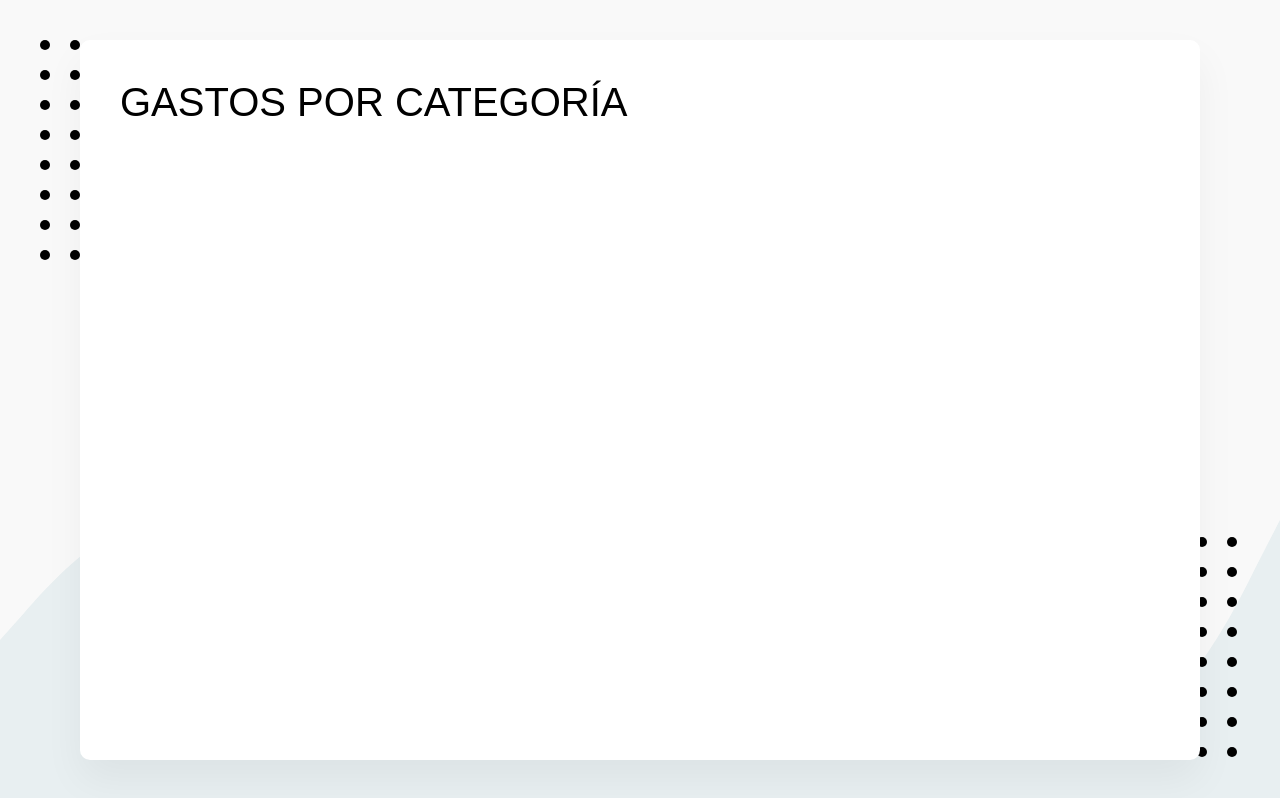
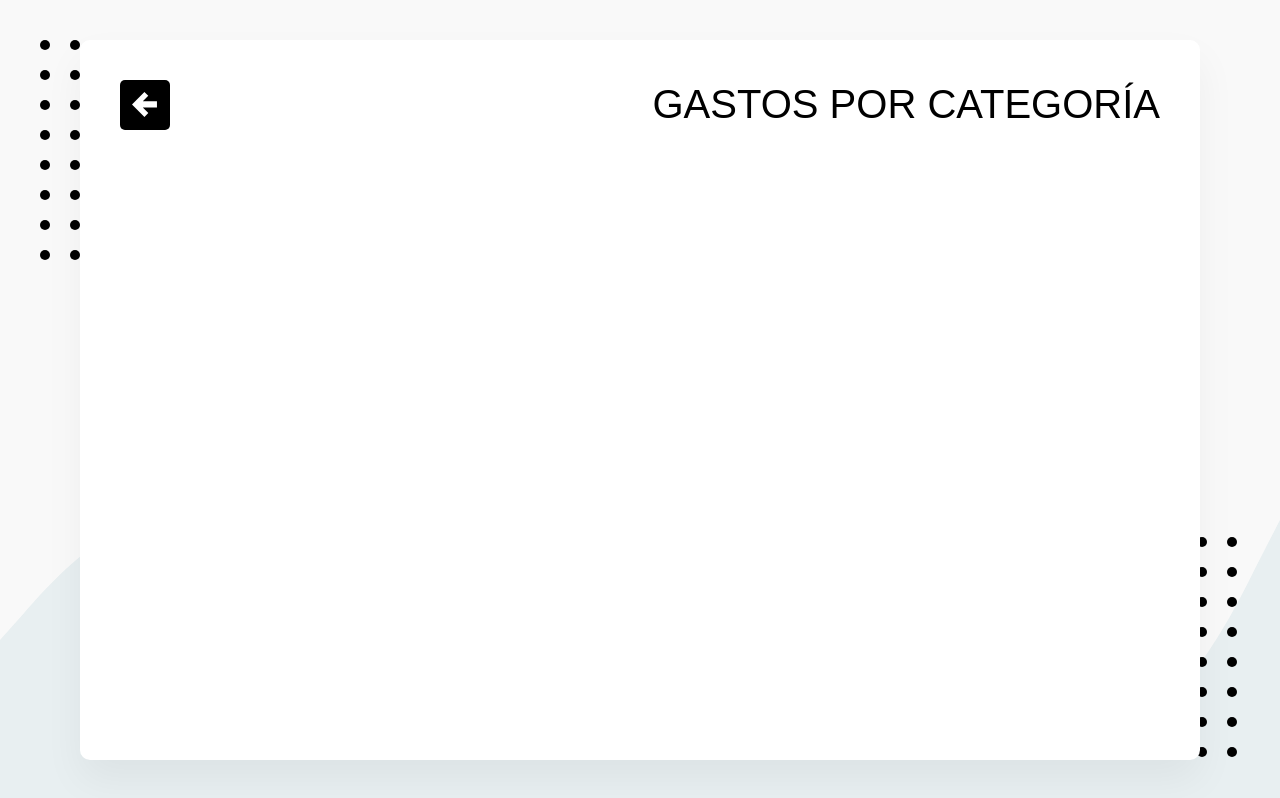
Before and after one commit to esdrasclth/AppExpenseLists, a React (Create React App) app: page /categorias in a window 1280 px wide. Built offline with nearby package versions, Linux system fonts and the light colour scheme; what webfontloader would draw is missing.

Commit message:
adding back button and its functionality

```diff
--- a/src/components/GastosPorCategoria.js
+++ b/src/components/GastosPorCategoria.js
@@ -1,7 +1,8 @@
 import React from 'react'
 import { Helmet } from 'react-helmet'
 
-import { Header, Titulo, ContenedorHeader } from '../elements/Header'
+import BtnRegresar from '../elements/BtnRegresar'
+import { Header, Titulo } from '../elements/Header'
 
 const GastosPorCategoria = () => {
     return (
@@ -11,10 +12,8 @@ const GastosPorCategoria = () => {
             </Helmet>
 
             <Header>
-                <ContenedorHeader>
-                    <Titulo>Gastos por Categoría</Titulo>
-
-                </ContenedorHeader>
+                <BtnRegresar />
+                <Titulo>Gastos por Categoría</Titulo>
             </Header>
         </>
     );
--- a/src/components/ListaDeGastos.js
+++ b/src/components/ListaDeGastos.js
@@ -1,8 +1,21 @@
 import React from 'react'
+import { Helmet } from 'react-helmet'
+
+import BtnRegresar from '../elements/BtnRegresar'
+import { Header, Titulo } from '../elements/Header'
 
 const ListaDeGastos = () => {
     return (
-        <h1>Lista de gastos</h1>
+        <>
+            <Helmet>
+                <title>Lista de Gastos</title>
+            </Helmet>
+
+            <Header>
+                <BtnRegresar />
+                <Titulo>Lista de Gastos</Titulo>
+            </Header>
+        </>
     );
 }
 
--- /dev/null
+++ b/src/elements/BtnRegresar.js
@@ -0,0 +1,45 @@
+import React from 'react'
+import styled from 'styled-components'
+import { useHistory } from 'react-router'
+
+import { ReactComponent as IconoFlecha } from '../img/flecha.svg'
+
+const BtnRegresar = ({ ruta = '/' }) => {
+
+    const history = useHistory();
+
+    return (
+        <Btn onClick={() => history.push(ruta)}><Icono /></Btn>
+    );
+}
+
+const Btn = styled.button`
+    display: block;
+    width: 3.12rem; /* 50px */
+    height: 3.12rem; /* 50px */
+    line-height: 3.12rem; /* 50px */
+    text-align: center;
+    margin-right: 1.25rem; /* 20px */
+    border: none;
+    background: #000;
+    color: #fff;
+    display: flex;
+    align-items: center;
+    justify-content: center;
+    border-radius: 0.31rem; /* 5px */
+    cursor: pointer;
+
+    @media(max-width: 60rem){ /* 950px */
+        width: 2.5rem; /* 40px */
+        height: 2.5rem; /* 40px */
+        line-height: 2.5rem; /* 40px */
+    }
+`;
+
+const Icono = styled(IconoFlecha)`
+    width: 50%;
+    height: auto;
+    fill: #fff;
+`;
+
+export default BtnRegresar;
```
